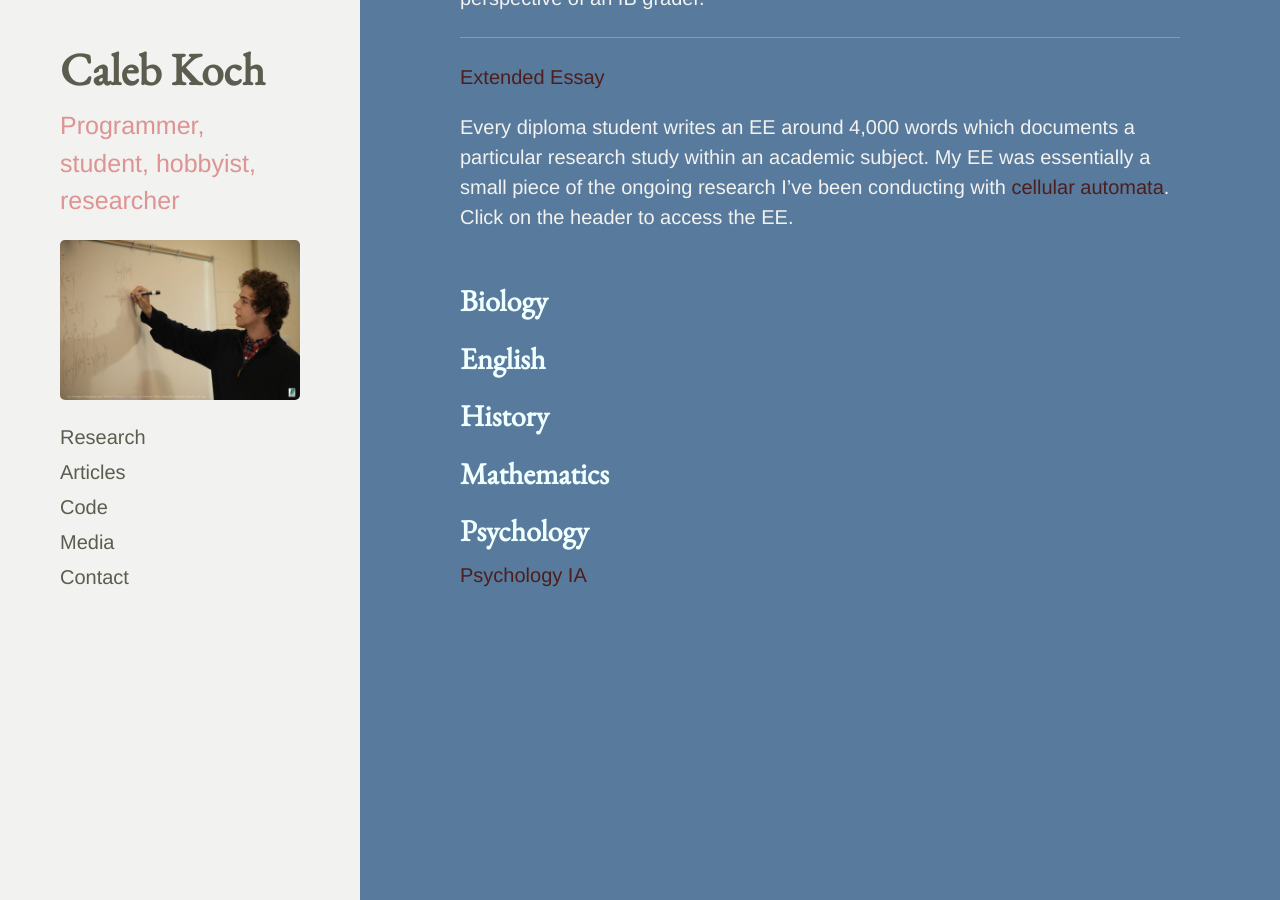
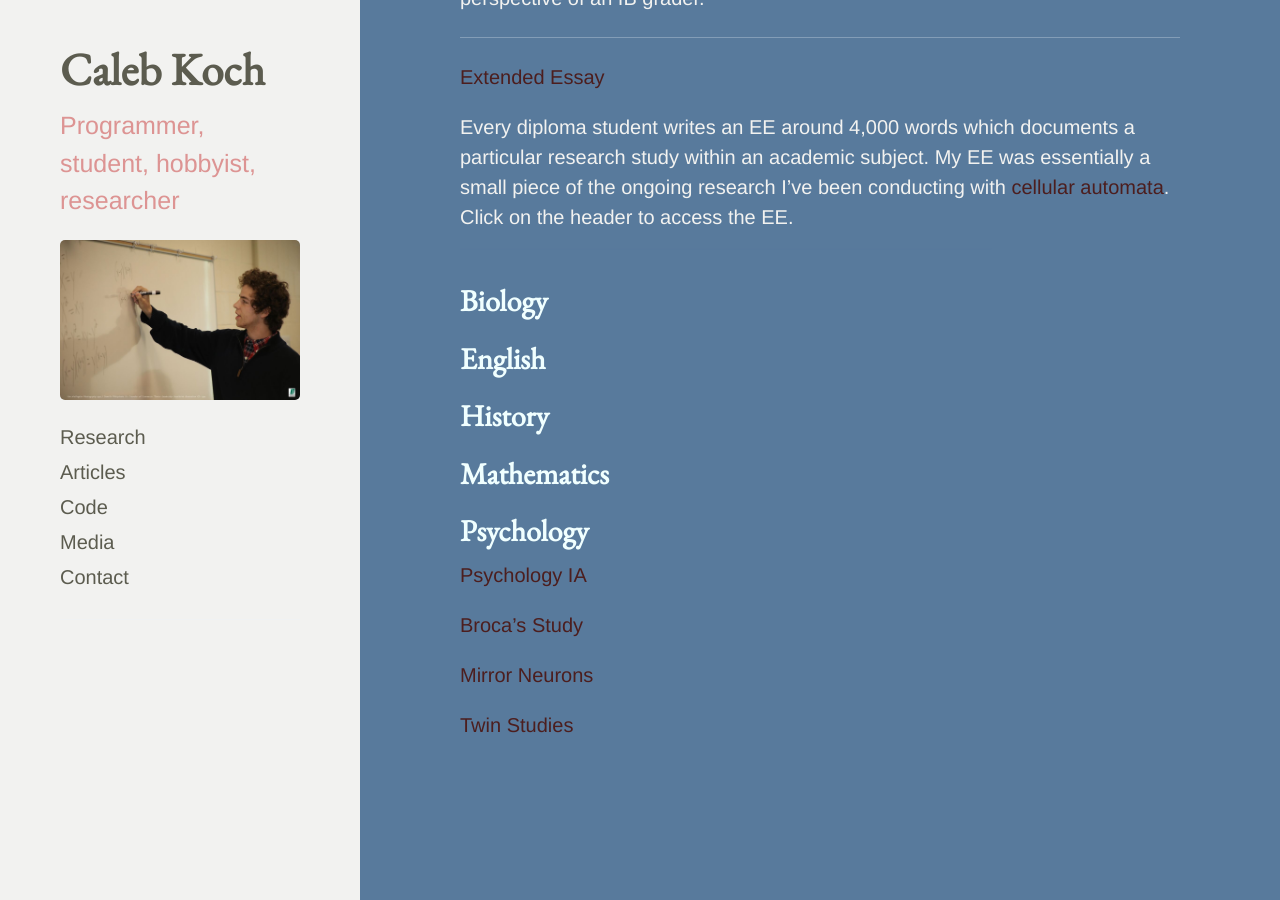
Before and after one commit to cakoch10/cakoch10.github.io, a Jekyll site: the page built from IB.md, in a window 1280 px wide and 900 px high, scrolled down 842 px. Built offline with Jekyll 4.4.1, drawn with Linux system fonts in a browser that asks for light colours.

Commit message:
Update IB.md

```diff
--- a/IB.md
+++ b/IB.md
@@ -42,3 +42,9 @@ Every diploma student writes an EE around 4,000 words which documents a particul
 
 <h2>Psychology</h2>
 [Psychology IA](https://drive.google.com/file/d/0B4OeX3-AwFSzTjJjQ3p4TmxLTWc/view?usp=sharing)
+
+[Broca's Study](https://drive.google.com/file/d/0B4OeX3-AwFSzX1EyNFM4cG9XTkE/view?usp=sharing)
+
+[Mirror Neurons](https://drive.google.com/file/d/0B4OeX3-AwFSzQkpLVG5oN0NmRGM/view?usp=sharing)
+
+[Twin Studies](https://drive.google.com/file/d/0B4OeX3-AwFSzYTZpbWluQkhLTmM/view?usp=sharing)
```
